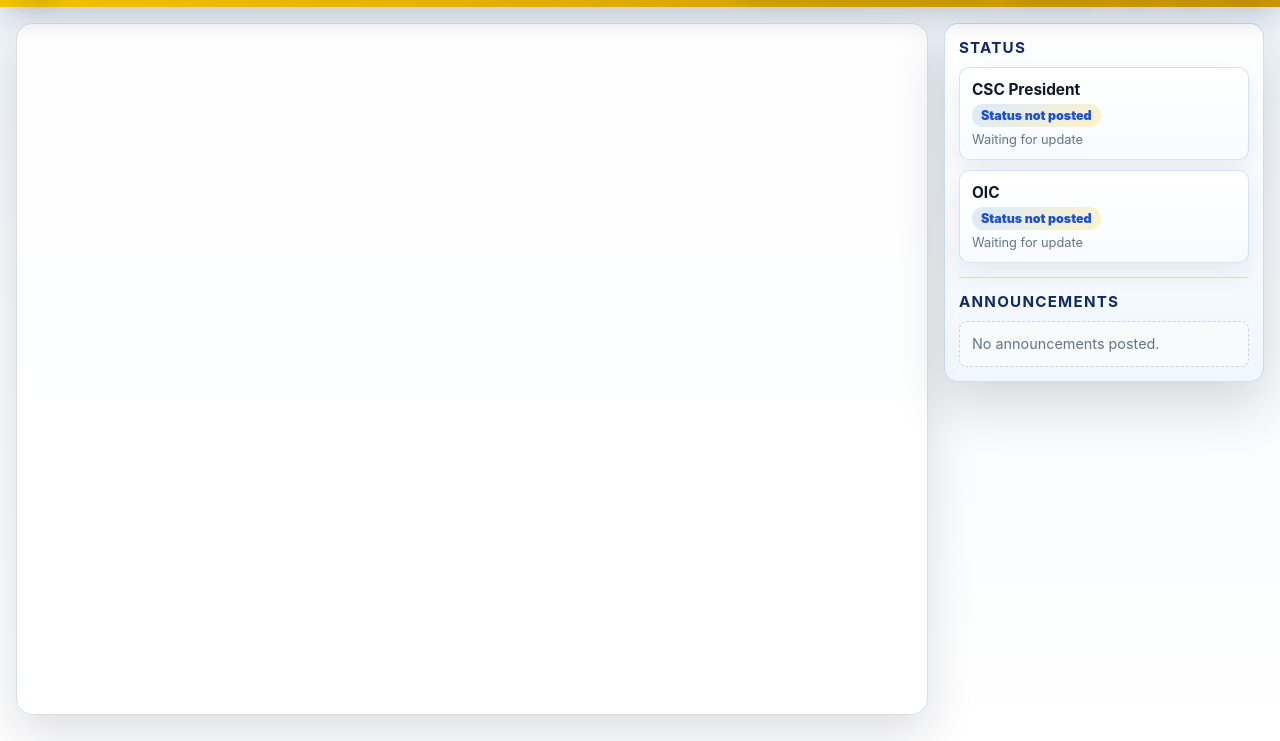
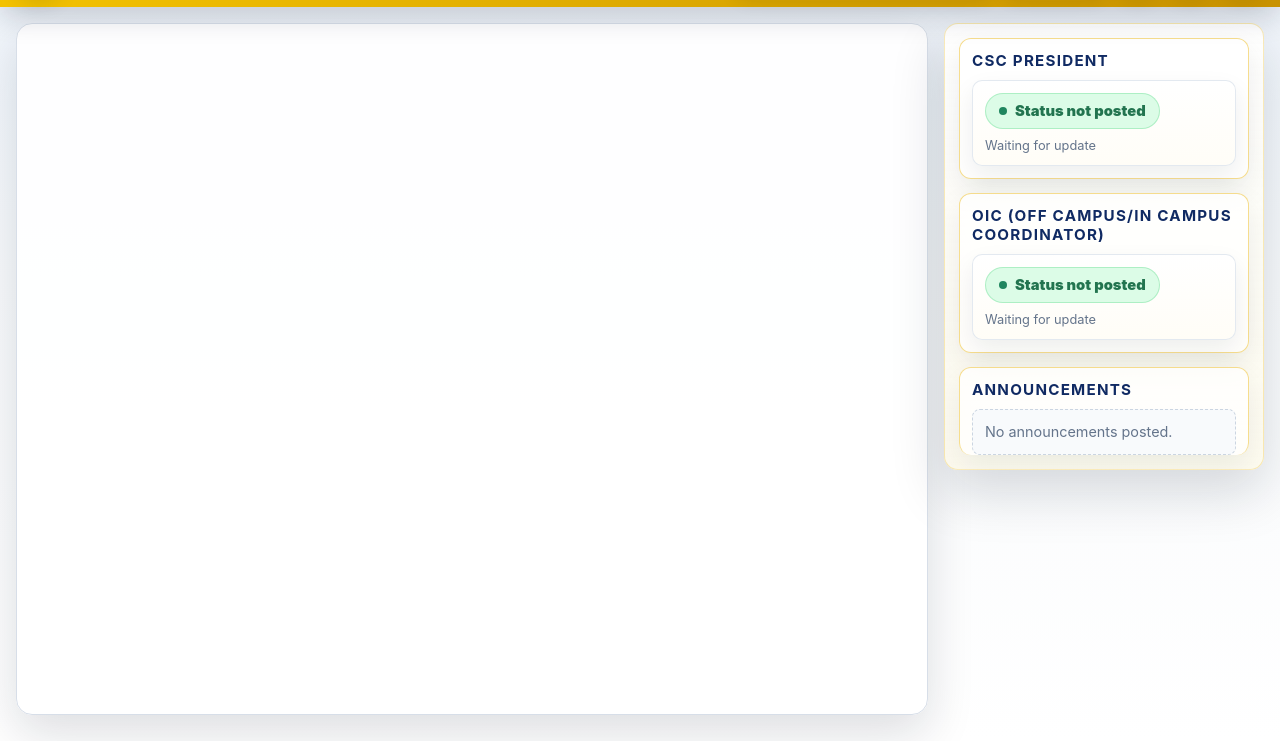
Before and after one commit to centralstudentcouncil2026-rgb/CSC-SYNC-PublicView, a plain HTML site: page index.html in a window 1280 px wide. Shown: the part 59-800 px from the top of the page. Drawn offline with Linux system fonts and the light colour scheme; a script that the page names is missing.

Commit message:
Restyle public status panel

```diff
--- a/index.html
+++ b/index.html
@@ -40,13 +40,16 @@
     .calendar-panel, .side-panel { border: 1px solid var(--line); background: rgba(255, 255, 255, .92); box-shadow: var(--shadow); }
     .calendar-panel { border-radius: 16px; padding: 10px; overflow: hidden; min-width: 0; }
     #calendar { min-height: calc(100vh - 130px); }
-    .side-panel { border-color: rgba(37, 99, 235, .22); border-radius: 14px; padding: 14px; align-self: start; display: grid; gap: 14px; max-height: calc(100vh - 100px); overflow: auto; background: linear-gradient(180deg, rgba(255, 255, 255, .96), rgba(239, 246, 255, .88)); box-shadow: 0 22px 54px rgba(15, 23, 42, .16); }
-    .panel-section { display: grid; gap: 10px; padding-bottom: 14px; border-bottom: 1px solid rgba(37, 99, 235, .18); }
+    .side-panel { border-color: rgba(234, 179, 8, .28); border-radius: 14px; padding: 14px; align-self: start; display: grid; gap: 14px; max-height: calc(100vh - 100px); overflow: auto; background: linear-gradient(180deg, rgba(255, 255, 255, .98), rgba(255, 251, 235, .76)); box-shadow: 0 22px 54px rgba(15, 23, 42, .16); }
+    .panel-section { display: grid; gap: 10px; padding: 12px; border: 1px solid rgba(234, 179, 8, .45); border-radius: 12px; background: rgba(255,255,255,.72); box-shadow: 0 12px 30px rgba(15, 23, 42, .08); }
     .panel-section:last-child { border-bottom: 0; padding-bottom: 0; }
     .panel-section h2 { margin: 0; font-size: .95rem; text-transform: uppercase; letter-spacing: .08em; color: #102a63; }
-    .status-card, .announcement-card { border: 1px solid rgba(37, 99, 235, .18); background: linear-gradient(180deg, #ffffff, #f8fbff); border-radius: 10px; padding: 12px; box-shadow: 0 10px 24px rgba(15, 23, 42, .07); }
-    .status-card { display: grid; gap: 5px; } .status-card strong { font-size: .96rem; }
-    .status-value { display: inline-flex; width: fit-content; max-width: 100%; padding: 4px 9px; border-radius: 999px; background: linear-gradient(135deg, #dbeafe, #fef3c7); color: #1d4ed8; font-size: .78rem; font-weight: 900; overflow-wrap: anywhere; }
+    .status-card, .announcement-card { border: 1px solid rgba(226, 232, 240, .95); background: linear-gradient(180deg, #ffffff, #fffdf7); border-radius: 10px; padding: 12px; box-shadow: 0 10px 24px rgba(15, 23, 42, .07); }
+    .status-card { display: grid; gap: 9px; } .status-card strong { color:#172554; font-size: .96rem; }
+    .status-value { align-items:center; display: inline-flex; gap:8px; width: fit-content; max-width: 100%; padding: 8px 13px; border:1px solid rgba(34,197,94,.25); border-radius: 999px; background: #dcfce7; color: #22744f; font-size: .92rem; font-weight: 900; overflow-wrap: anywhere; }
+    .status-value::before { content:""; width:8px; height:8px; border-radius:50%; background:#20865f; flex:0 0 auto; }
+    .status-call { align-items:center; background:#3467f6; border-radius:999px; color:#fff; display:inline-flex; font-weight:900; justify-content:center; min-height:44px; padding:0 16px; text-decoration:none; box-shadow:0 10px 24px rgba(37,99,235,.25); }
+    .status-call[hidden] { display:none; }
     .small-muted { color: var(--muted); font-size: .8rem; }
     .announcement-card { display: grid; gap: 6px; } .announcement-card strong { font-size: .95rem; overflow-wrap: anywhere; }
     .announcement-card p { margin: 0; color: #475569; font-size: .86rem; line-height: 1.4; overflow-wrap: anywhere; white-space: pre-wrap; }
@@ -91,7 +94,8 @@
   <main>
     <section class="calendar-panel" aria-label="Approved calendar"><div id="calendar"></div></section>
     <aside class="side-panel" aria-label="Calendar details">
-      <section class="panel-section"><h2>Status</h2><article class="status-card"><strong>CSC President</strong><span class="status-value" id="presidentStatusValue">Status not posted</span><span class="small-muted" id="presidentStatusMeta">Waiting for update</span></article><article class="status-card"><strong>OIC</strong><span class="status-value" id="oicStatusValue">Status not posted</span><span class="small-muted" id="oicStatusMeta">Waiting for update</span></article></section>
+      <section class="panel-section"><h2>CSC President</h2><article class="status-card"><span class="status-value" id="presidentStatusValue">Status not posted</span><span class="small-muted" id="presidentStatusMeta">Waiting for update</span><a class="status-call" id="presidentStatusCall" hidden>Call CSC President</a></article></section>
+      <section class="panel-section"><h2>OIC (Off Campus/In Campus Coordinator)</h2><article class="status-card"><span class="status-value" id="oicStatusValue">Status not posted</span><span class="small-muted" id="oicStatusMeta">Waiting for update</span><a class="status-call" id="oicStatusCall" hidden>Call OIC</a></article></section>
       <section class="panel-section"><h2>Announcements</h2><div id="announcementList"><div class="empty-state">No announcements posted.</div></div></section>
     </aside>
   </main>
@@ -107,7 +111,7 @@
     async function init() { bindControls(); buildCalendar(); await refreshAll(); }
     function bindControls() { byId('prevButton').addEventListener('click', () => { state.calendar.prev(); updateTitle(); }); byId('nextButton').addEventListener('click', () => { state.calendar.next(); updateTitle(); }); byId('viewSelect').addEventListener('change', (event) => { state.calendar.changeView(event.target.value); updateTitle(); }); byId('organizationFilter').addEventListener('change', renderCalendarEvents); byId('announcementButton').addEventListener('click', openAnnouncementDialog); byId('closeEventDialog').addEventListener('click', () => byId('eventDialog').close()); byId('closeAnnouncementDialog').addEventListener('click', () => byId('announcementDialog').close()); byId('eventDialog').addEventListener('click', closeOnBackdrop); byId('announcementDialog').addEventListener('click', closeOnBackdrop); window.addEventListener('resize', debounce(() => state.calendar && state.calendar.updateSize(), 150)); }
     function buildCalendar() { const calendarEl = byId('calendar'); state.calendar = new FullCalendar.Calendar(calendarEl, { initialView: window.innerWidth < 640 ? 'listMonth' : 'dayGridMonth', height: 'auto', dayMaxEvents: true, nowIndicator: true, eventDisplay: 'block', slotMinTime: '06:00:00', slotMaxTime: '23:59:00', headerToolbar: false, eventClick(info) { info.jsEvent.preventDefault(); openEventDialog(info.event); }, eventDidMount(info) { info.el.title = `${info.event.title} (${info.event.extendedProps.organization || 'Organization'})`; } }); state.calendar.render(); updateTitle(); byId('viewSelect').value = state.calendar.view.type; }
-    async function refreshAll() { showLoading(true); try { const [items, orgs, announcements, profiles] = await Promise.all([rest('/rest/v1/calendar_items?select=*&approval_status=eq.approved&order=start_time.asc'), rest('/rest/v1/organizations?select=*&order=organization_name.asc'), rest('/rest/v1/announcements?select=*&order=created_at.desc'), rest('/rest/v1/profiles?select=id,email,full_name,account_type,activity_status,status_label,status_updated_at,updated_at,created_at&email=in.(president@aup.edu.ph,cscadmin2@aup.edu.ph,cscadviser@aup.edu.ph,cscadmin1@aup.edu.ph)')]); state.organizations = Array.isArray(orgs) ? orgs : []; state.allEvents = normalizeCalendarItems(Array.isArray(items) ? items : []); state.announcements = normalizeAnnouncements(Array.isArray(announcements) ? announcements : []); assignOrganizationColors(); renderFilters(); renderCalendarEvents(); renderAnnouncements(); renderStatuses(Array.isArray(profiles) ? profiles : []); } catch (error) { console.error(error); byId('announcementList').innerHTML = `<div class="empty-state">Calendar could not load. ${escapeHtml(error.message || 'Please try again later.')}</div>`; } finally { showLoading(false); } }
+    async function refreshAll() { showLoading(true); try { const [items, orgs, announcements, profiles] = await Promise.all([rest('/rest/v1/calendar_items?select=*&approval_status=eq.approved&order=start_time.asc'), rest('/rest/v1/organizations?select=*&order=organization_name.asc'), rest('/rest/v1/announcements?select=*&order=created_at.desc'), rest('/rest/v1/profiles?select=*&email=in.(president@aup.edu.ph,cscadmin2@aup.edu.ph,cscadviser@aup.edu.ph,cscadmin1@aup.edu.ph)')]); state.organizations = Array.isArray(orgs) ? orgs : []; state.allEvents = normalizeCalendarItems(Array.isArray(items) ? items : []); state.announcements = normalizeAnnouncements(Array.isArray(announcements) ? announcements : []); assignOrganizationColors(); renderFilters(); renderCalendarEvents(); renderAnnouncements(); renderStatuses(Array.isArray(profiles) ? profiles : []); } catch (error) { console.error(error); byId('announcementList').innerHTML = `<div class="empty-state">Calendar could not load. ${escapeHtml(error.message || 'Please try again later.')}</div>`; } finally { showLoading(false); } }
     async function rest(endpoint) { const { url, publishableKey } = window.SUPABASE_CONFIG; const response = await fetch(`${url}${endpoint}`, { headers: { apikey: publishableKey, Authorization: `Bearer ${publishableKey}`, 'Content-Type': 'application/json' } }); const payload = await response.json().catch(() => null); if (!response.ok) throw new Error(payload?.message || payload?.error || `Request failed (${response.status})`); return payload; }
     function normalizeCalendarItems(rows) { return rows.filter(isVisibleApprovedSchedule).flatMap((row) => occurrencesForRow(row).map((occurrence, index) => { const organization = organizationName(row); const colorKey = organizationKey(row, organization); const color = colorForKey(colorKey); return { id: `${row.id || createId()}-${occurrence.id || index}`, title: row.title || row.activity_description || row.category_id || 'Approved schedule', start: toIsoDateTime(occurrence.start_time, occurrence.date), end: toIsoDateTime(occurrence.end_time, occurrence.date), allDay: !occurrence.start_time && !occurrence.end_time, backgroundColor: color, borderColor: color, textColor: '#ffffff', extendedProps: { record: row, occurrence, organization, colorKey } }; })).filter((event) => event.start); }
     function isVisibleApprovedSchedule(row) { const status = lower(row.event_status || row.status || ''); const privacy = lower(row.privacy_level || ''); if (row.record_type && row.record_type !== 'schedule') return false; if (lower(row.approval_status) !== 'approved') return false; if (['cancelled', 'canceled', 'deleted', 'rejected', 'declined', 'archived'].includes(status)) return false; if (['private', 'internal', 'draft'].includes(privacy)) return false; return true; }
@@ -121,7 +125,7 @@
     function normalizeAnnouncements(rows) { return rows.filter((item) => !['hidden', 'draft', 'deleted', 'archived'].includes(lower(item.visibility_status || item.status || item.announcement_status || ''))); }
     function announcementCardHtml(item) { const title = item.title || item.subject || 'Announcement'; const body = item.message || item.content || item.description || item.body || ''; const date = item.created_at || item.updated_at || ''; return `<article class="announcement-card"><strong>${escapeHtml(title)}</strong>${date ? `<span class="small-muted">${escapeHtml(formatDateTime(date))}</span>` : ''}<p>${escapeHtml(body || 'No details provided.')}</p></article>`; }
     function renderStatuses(profiles) { const normalized = { president: null, oic: null }; profiles.forEach((profile) => { const id = STATUS_EMAIL_MAP[lower(profile.email)]; if (id && !normalized[id]) normalized[id] = profile; }); renderStatus('president', normalized.president); renderStatus('oic', normalized.oic); }
-    function renderStatus(id, profile) { const valueEl = byId(`${id}StatusValue`); const metaEl = byId(`${id}StatusMeta`); valueEl.textContent = profile?.activity_status || profile?.status_label || 'Status not posted'; const when = profile?.status_updated_at || profile?.updated_at || profile?.created_at; metaEl.textContent = when ? `Updated ${formatDateTime(when)}` : 'Waiting for update'; }
+    function renderStatus(id, profile) { const valueEl = byId(`${id}StatusValue`); const metaEl = byId(`${id}StatusMeta`); const callEl = byId(`${id}StatusCall`); valueEl.textContent = profile?.activity_status || profile?.status_label || 'Status not posted'; const when = profile?.status_updated_at || profile?.updated_at || profile?.created_at; metaEl.textContent = when ? `Updated ${formatDateTime(when)}` : 'Waiting for update'; const phone = String(profile?.contact_number || profile?.phone_number || profile?.mobile_number || profile?.contact_info || '').replace(/[^\d+]/g, ''); if (callEl) { callEl.hidden = !phone; if (phone) callEl.href = `tel:${phone}`; } }
     function openEventDialog(event) { const record = event.extendedProps.record || {}; byId('eventDialogTitle').textContent = event.title; byId('eventDialogSubtitle').textContent = event.extendedProps.organization || 'Approved schedule'; const repeatUntil = record.repeat_until || record.recurrence_until || ''; const details = { Organization: event.extendedProps.organization, Venue: record.venue, Start: formatDateTime(event.start), End: event.end ? formatDateTime(event.end) : '', Category: record.category_id || record.event_type || record.category, Status: readable(record.approval_status), Repeat: readable(record.repeat || record.repeat_pattern || record.recurrence || 'Does not repeat'), 'Repeat Until': repeatUntil ? formatDate(repeatUntil) : '', 'Contact Person': record.contact_person, 'Contact Info': record.contact_info, Description: record.public_description || record.activity_description, Purpose: record.purpose }; byId('eventDetails').innerHTML = Object.entries(details).filter(([, value]) => value != null && String(value).trim()).map(([label, value]) => `<div class="detail-item"><span>${escapeHtml(label)}</span><strong>${escapeHtml(value)}</strong></div>`).join(''); byId('eventDialog').showModal(); }
     function openAnnouncementDialog() { byId('announcementDialogBody').innerHTML = state.announcements.length ? state.announcements.map(announcementCardHtml).join('') : '<div class="empty-state">No announcements posted.</div>'; byId('announcementDialog').showModal(); }
     function updateTitle() { if (state.calendar) byId('calendarTitle').textContent = state.calendar.view.title || 'Calendar'; }
```
